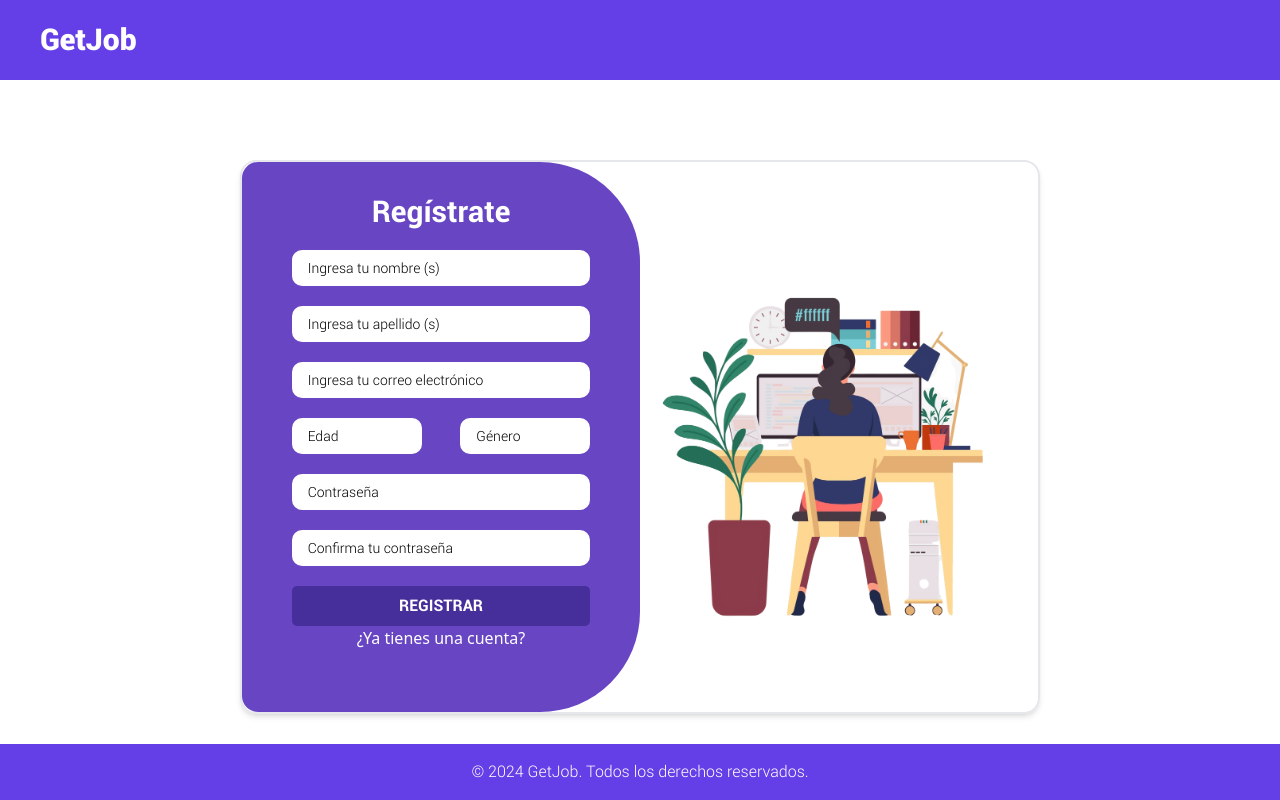
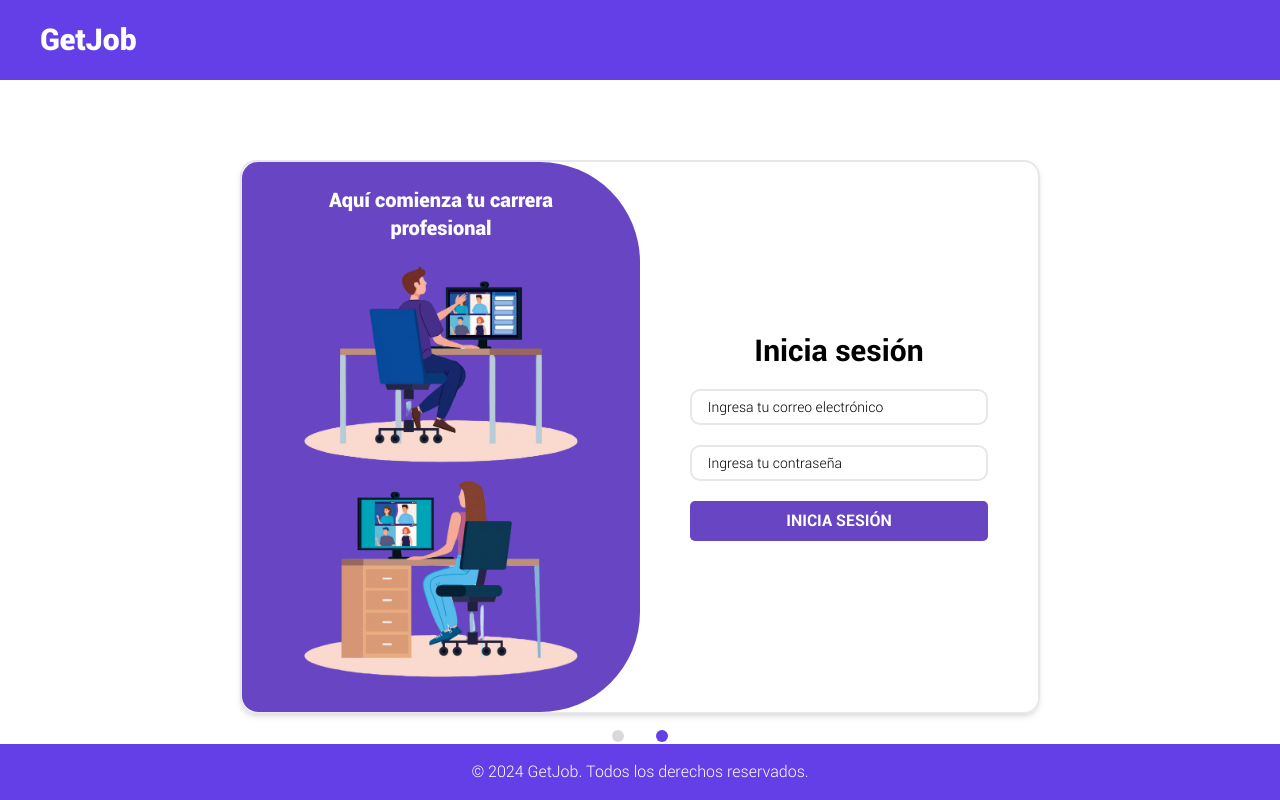
Before and after one commit to GustavoLopez01/get-job-front, a React (Vite) app: page / in a window 1280 px wide. Built offline with nearby package versions, Linux system fonts and the light colour scheme.

Commit message:
feat: add funcionality of change componente login and register

```diff
--- a/src/components/Login/Container.tsx
+++ b/src/components/Login/Container.tsx
@@ -1,13 +1,27 @@
+import { useState } from "react"
 import { Login } from "./Login"
 import { Register } from "./Register"
 
 export const Container = () => {
+  const [showLogin, setShowLogin] = useState(true)
+
   return (
     <>
+      <div>
         <div className="md:w-[800px] md:shadow-md flex md:flex-row flex-col justify-center items-center min-h-[550px] md:border-2 rounded-2xl">
-            <Register />
-            <Login />
+            <Register showLogin={showLogin} />
+            <Login showLogin={showLogin} />
         </div>
+        <div className="flex justify-center pt-4 md:pb-0 pb-5">
+          <button
+            className={`cursor-pointer bg-gray-button w-3 h-3 rounded-full mr-4 ${!showLogin && 'bg-violet-primary'}`}
+            onClick={() => setShowLogin(false)}></button>
+          <button
+            className={`cursor-pointer bg-gray-button w-3 h-3 rounded-full ml-4 ${showLogin && 'bg-violet-primary'}`}
+            onClick={() => setShowLogin(true)}
+            ></button>
+        </div>
+      </div>
     </>
   )
 }
--- a/src/components/Login/Login.tsx
+++ b/src/components/Login/Login.tsx
@@ -1,8 +1,11 @@
-import { FormEvent, useState } from 'react'
+import { FormEvent } from 'react'
 import Register from '../../assets/images/register.png'
 
-export const Login = () => {
-    const [showImage, setShowImage] = useState(true)
+type LoginProps = {
+    showLogin: boolean
+}
+
+export const Login = ({ showLogin } : LoginProps) => {
 
     const handleSubmit = (event: FormEvent<HTMLFormElement>) => {
         event.preventDefault()
@@ -10,7 +13,7 @@ export const Login = () => {
 
     return (
         <div className="w-1/2 flex items-center">
-            {!showImage ? (
+            {showLogin ? (
                 <div className='w-full'>
                     <h1 className="font-RobotoBold text-center text-3xl">Inicia sesión</h1>
                     <form onSubmit={handleSubmit} autoComplete="off">
--- a/src/components/Login/Register.tsx
+++ b/src/components/Login/Register.tsx
@@ -1,9 +1,11 @@
-import { FormEvent, useState } from "react"
+import { FormEvent } from "react"
 import Login from "../../assets/images/login.png"
 
-export const Register = () => {
+type RegisterProps = {
+    showLogin: boolean
+}
 
-    const [showImage, setShowImage] = useState(false)
+export const Register = ({ showLogin } : RegisterProps) => {
 
     const handleSubmit = (event: FormEvent<HTMLFormElement>) => {
         event.preventDefault()
@@ -11,7 +13,7 @@ export const Register = () => {
 
     return (
         <div className="md:w-1/2 w-[400px] h-[550px] bg-violet-secondary rounded-l-2xl rounded-r-[100px]">
-            {!showImage ? (
+            {!showLogin ? (
                 <div className="flex flex-col">
                     <h1 className="text-3xl font-RobotoBold pt-8 text-white text-center">Regístrate</h1>
 
--- a/tailwind.config.js
+++ b/tailwind.config.js
@@ -6,7 +6,8 @@ export default {
       colors: {
         'violet-primary': '#643EE6',
         'violet-secondary': '#6846C3',
-        'violet-tertiary': '#462F9A'
+        'violet-tertiary': '#462F9A',
+        'gray-button': '#D9D9D9'
       },
       fontFamily: {
         'RobotoLight': ['RobotoLight'],
```
